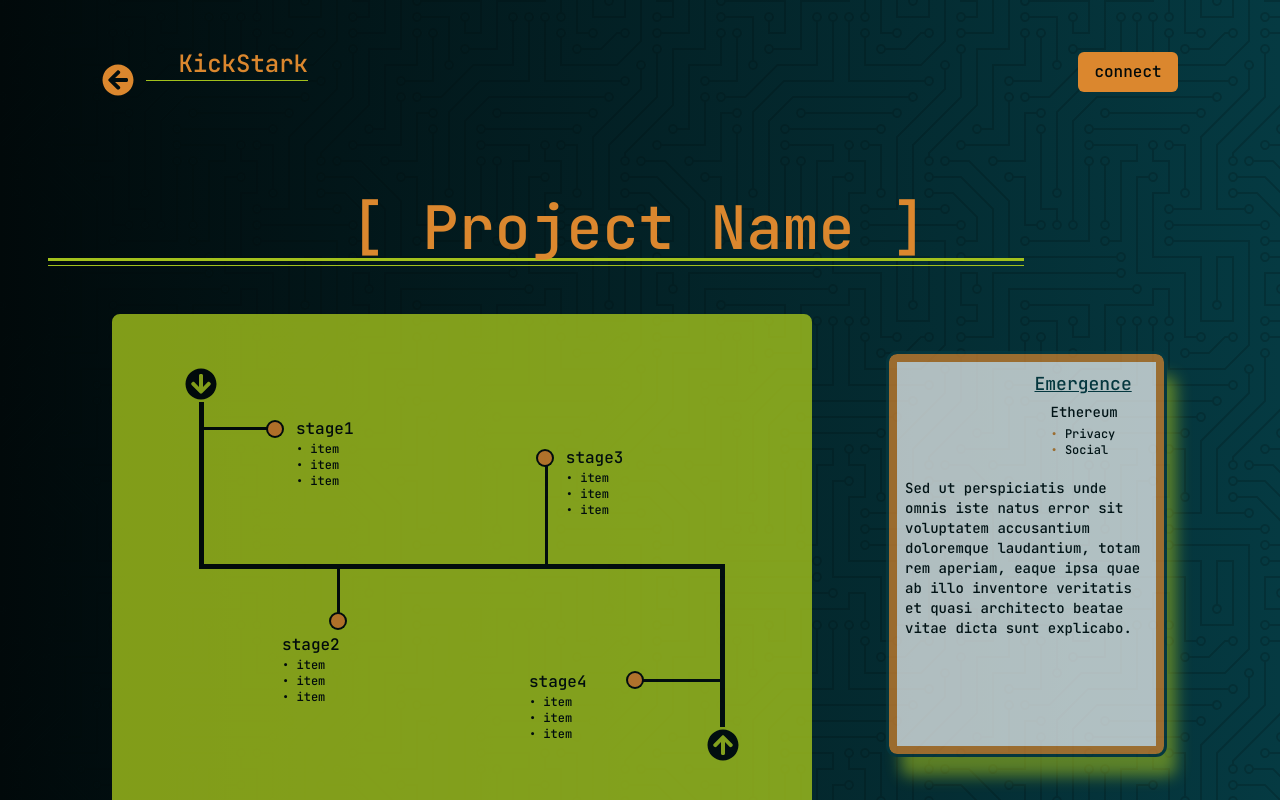
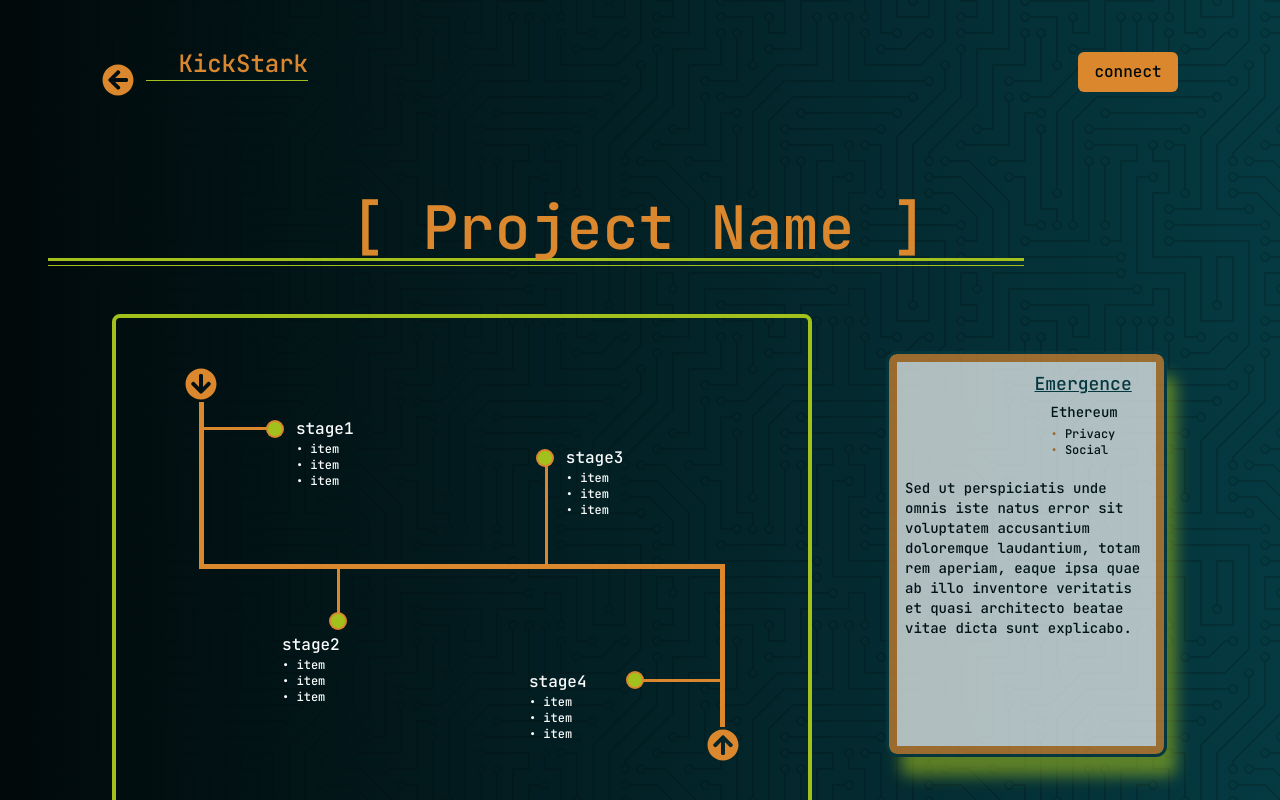
Before and after one commit to DLRFC/KickStark, a Next.js app: page /catalogue/1 in a window 1280 px wide. Shown: the top 800 px of the page. Built offline with nearby package versions, Linux system fonts and the light colour scheme.

Commit message:
alternate roadmap styling

```diff
--- a/components/projects/Roadmap.tsx
+++ b/components/projects/Roadmap.tsx
@@ -10,16 +10,16 @@ type RoadmapProps = {
 // this will create roadmap component from MapForm inputs
 const Roadmap: FC<RoadmapProps> = ({ numCheckpoints, checkpoints}) => {
     return (
-        <div className="w-[700px] h-[500px] relative flex justify-center place-items-center bg-brand-green opacity-[80%] border-4 border-brand-green rounded-lg text-brand-darkest">
+        <div className="w-[700px] h-[500px] relative flex justify-center place-itemsorange border-4 border-brand-green rounded-lg text-brand-gray">
             <div>
                 <div className="absolute top-[10%] left-[10%] text-brand-darkest">
-                    <FaArrowCircleDown color="#01090a" fontSize="2em" />
+                    <FaArrowCircleDown color="#db872e" fontSize="2em" />
                 </div>
                 {/* top vertical line */}
-                <div className="absolute top-[17%] left-[12%] h-[34%] w-[5px] bg-brand-darkest" ></div>
+                <div className="absolute top-[17%] left-[12%] h-[34%] w-[5px] bg-brand-orange" ></div>
                 {/* 1st stage */}
-                <div className="absolute top-[22%] left-[12%] h-[3px] w-[10%] bg-brand-darkest" ></div>
-                <div className="absolute top-[21%] left-[22%] h-[14px] w-[14px] rounded-full bg-brand-orange ring-2 ring-brand-darkest"></div>
+                <div className="absolute top-[22%] left-[12%] h-[3px] w-[10%] bg-brand-orange" ></div>
+                <div className="absolute top-[21%] left-[22%] h-[14px] w-[14px] rounded-full bg-brand-green ring-2 ring-brand-orange"></div>
                 <div className="absolute top-[20%] left-[26%]">
                     {checkpoints[0]}
                     <p className="text-xs">&bull; item</p>
@@ -27,10 +27,10 @@ const Roadmap: FC<RoadmapProps> = ({ numCheckpoints, checkpoints}) => {
                     <p className="text-xs">&bull; item</p>
                 </div>
                 {/* horizontal line */}
-                <div className="absolute top-[50%] left-[12%] w-[76%] h-[5px] bg-brand-darkest"></div>
+                <div className="absolute top-[50%] left-[12%] w-[76%] h-[5px] bg-brand-orange"></div>
                 {/* 2nd stage */}
-                <div className="absolute top-[50%] left-[32%] h-[10%] w-[3px] bg-brand-darkest" ></div>
-                <div className="absolute top-[60%] left-[31%] h-[14px] w-[14px] rounded-full bg-brand-orange ring-2 ring-brand-darkest"></div>
+                <div className="absolute top-[50%] left-[32%] h-[10%] w-[3px] bg-brand-orange" ></div>
+                <div className="absolute top-[60%] left-[31%] h-[14px] w-[14px] rounded-full bg-brand-green ring-2 ring-brand-orange"></div>
                 <div className="absolute top-[64%] left-[24%]">
                     {checkpoints[1]}
                     <p className="text-xs">&bull; item</p>
@@ -38,8 +38,8 @@ const Roadmap: FC<RoadmapProps> = ({ numCheckpoints, checkpoints}) => {
                     <p className="text-xs">&bull; item</p>
                 </div>
                 {/* 3rd stage  */}
-                <div className="absolute top-[30%] left-[62%] h-[20%] w-[3px] bg-brand-darkest" ></div>
-                <div className="absolute top-[27%] left-[61%] h-[14px] w-[14px] rounded-full bg-brand-orange ring-2 ring-brand-darkest"></div>
+                <div className="absolute top-[30%] left-[62%] h-[20%] w-[3px] bg-brand-orange" ></div>
+                <div className="absolute top-[27%] left-[61%] h-[14px] w-[14px] rounded-full bg-brand-green ring-2 ring-brand-orange"></div>
                 <div className="absolute top-[26%] left-[65%]">
                     {checkpoints[2]}
                     <p className="text-xs">&bull; item</p>
@@ -47,10 +47,10 @@ const Roadmap: FC<RoadmapProps> = ({ numCheckpoints, checkpoints}) => {
                     <p className="text-xs">&bull; item</p>
                 </div>
                 {/* bottom vertical line */}
-                <div className="absolute bottom-[17%] right-[12%] h-[32%] w-[5px] bg-brand-darkest"></div>
+                <div className="absolute bottom-[17%] right-[12%] h-[32%] w-[5px] bg-brand-orange"></div>
                 {/* 4th stage line */}
-                <div className="absolute bottom-[26%] right-[12%] h-[3px] w-[12%] bg-brand-darkest" ></div>
-                <div className="absolute bottom-[25%] right-[24%] h-[14px] w-[14px] rounded-full bg-brand-orange ring-2 ring-brand-darkest"></div>
+                <div className="absolute bottom-[26%] right-[12%] h-[3px] w-[12%] bg-brand-orange" ></div>
+                <div className="absolute bottom-[25%] right-[24%] h-[14px] w-[14px] rounded-full bg-brand-green ring-2 ring-brand-orange"></div>
                 <div className="absolute bottom-[14%] right-[32%]">
                     {checkpoints[3]}
                     <p className="text-xs">&bull; item</p>
@@ -59,7 +59,7 @@ const Roadmap: FC<RoadmapProps> = ({ numCheckpoints, checkpoints}) => {
 
                 </div>
                 <div className="absolute bottom-[10%] right-[10%]">
-                    <FaArrowCircleUp color="#01090a" fontSize="2em" />
+                    <FaArrowCircleUp color="#db872e" fontSize="2em" />
                 </div>
             </div>
 
--- a/pages/catalogue/[projectID].tsx
+++ b/pages/catalogue/[projectID].tsx
@@ -57,7 +57,6 @@ const ProjectProfile: NextPage = () => {
                 </div>
             </div>
 
-
         </div>
     )
 }
```
